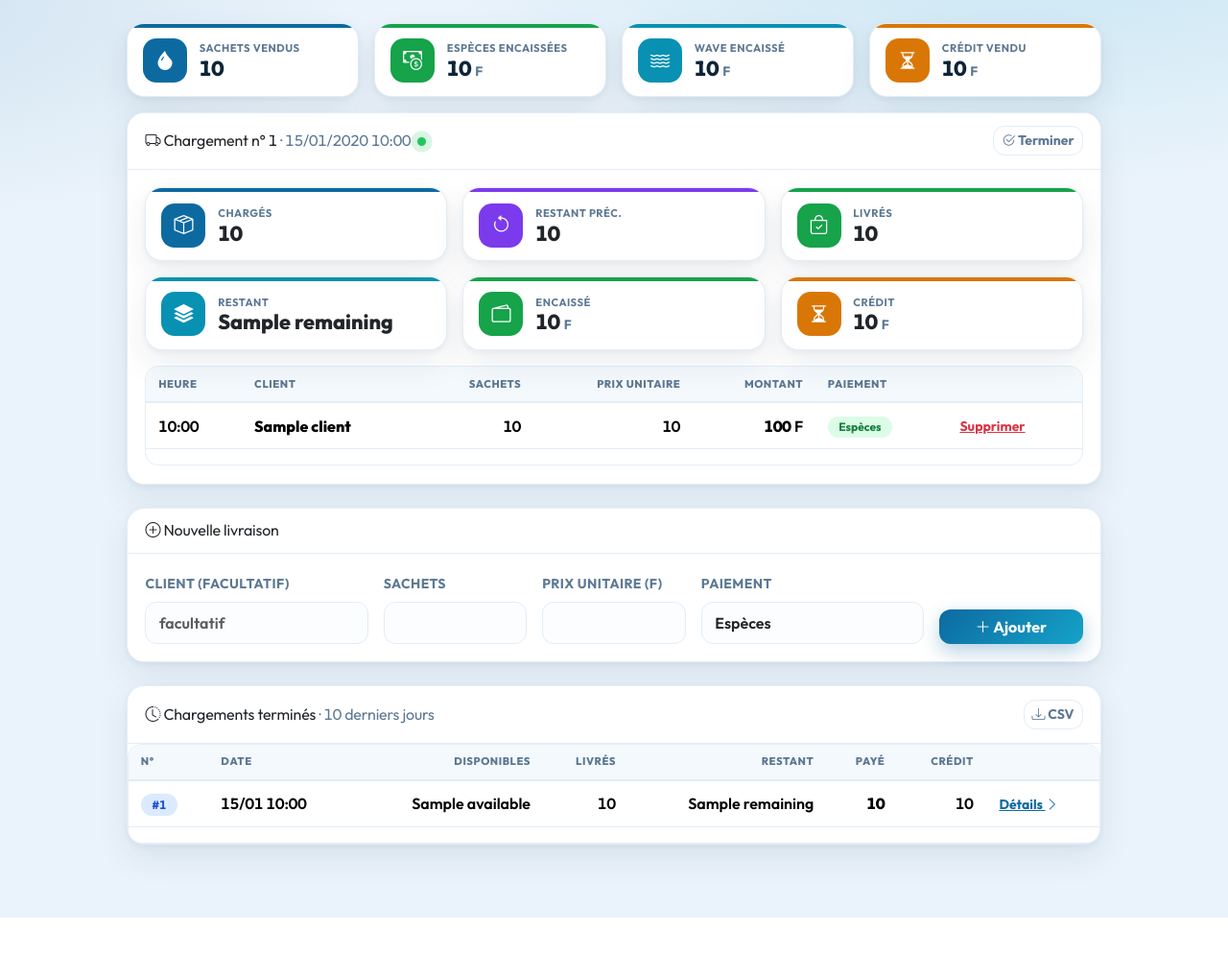
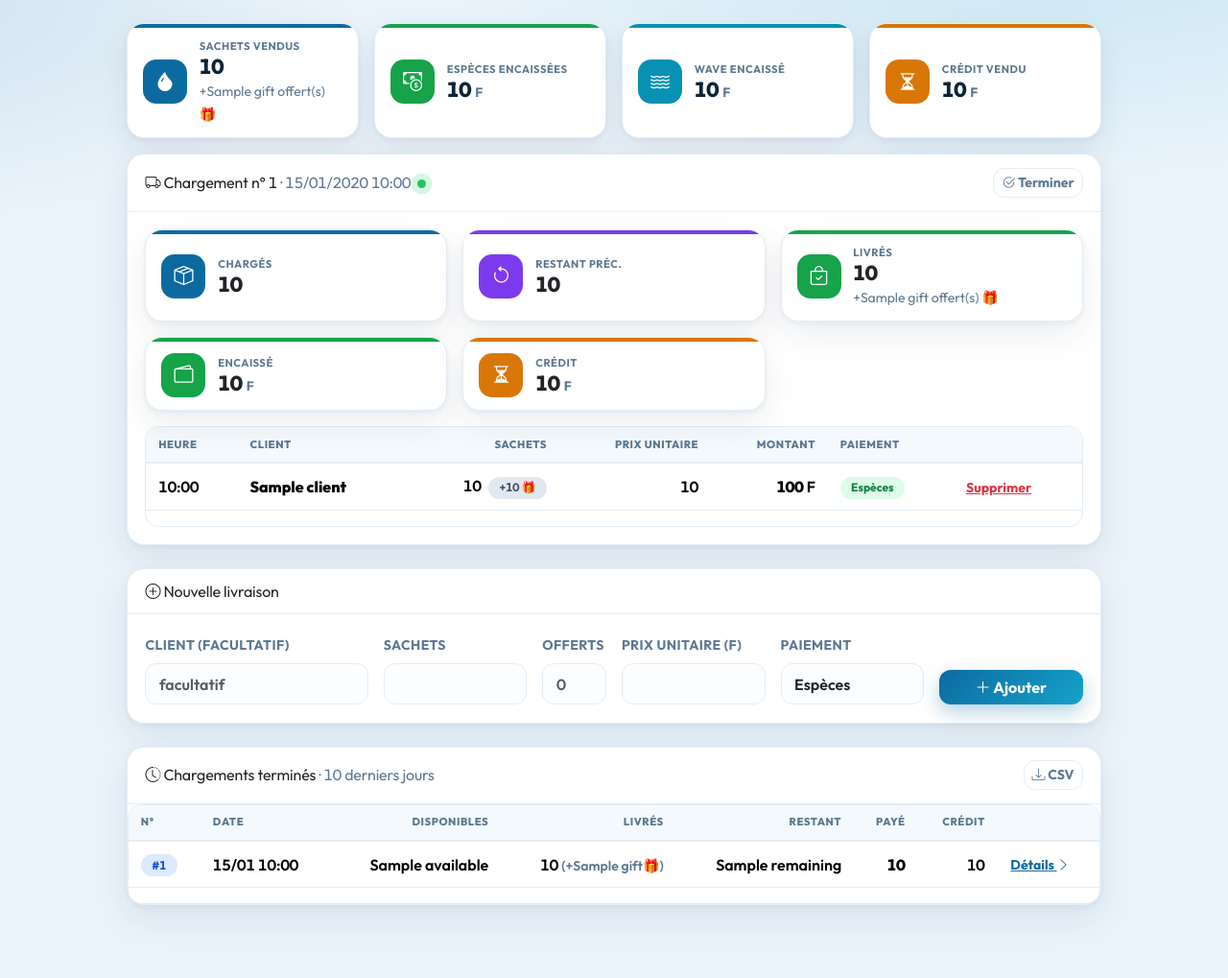
Before and after one commit to ShadowRoo7/Scripting_Projects, a Django app: template Python_Scripts/ventes-eau/templates/core/home.html in a window 1280 px wide. Shown: the whole page at 96% size. Before the commit the page ends 956 px from the top, so only its background shows below. Run offline with Django 5.2, Linux system fonts and the light colour scheme; tables that the repository leaves empty hold one stand-in row (values such as "Sample post"); the template is opened without the code that fills it: values that come from a table or form of the project are taken from there, most other values are stand-ins (such as "Sample title", 1, 10 or a date in 2020).

Commit message:
Sachets offerts : hors montants, deduits du stock

```diff
--- a/Python_Scripts/ventes-eau/core/forms.py
+++ b/Python_Scripts/ventes-eau/core/forms.py
@@ -14,8 +14,10 @@ class DeliveryForm(forms.Form):
     client = forms.CharField(label="Client", required=False,
         widget=forms.TextInput(attrs={"class": "form-control", "list": "client-list",
                                       "autocomplete": "off", "placeholder": "facultatif"}))
-    qty = forms.IntegerField(label="Sachets", min_value=1,
-        widget=forms.NumberInput(attrs={"class": "form-control", "min": "1"}))
+    qty = forms.IntegerField(label="Sachets", min_value=0, required=False,
+        widget=forms.NumberInput(attrs={"class": "form-control", "min": "0", "inputmode": "numeric"}))
+    qty_gift = forms.IntegerField(label="Offerts", min_value=0, required=False,
+        widget=forms.NumberInput(attrs={"class": "form-control", "min": "0", "inputmode": "numeric", "placeholder": "0"}))
     unit_price = forms.IntegerField(label="Prix unitaire", min_value=0,
         widget=forms.NumberInput(attrs={"class": "form-control", "min": "0"}))
     payment = forms.ChoiceField(label="Paiement", choices=Delivery.Payment.choices,
@@ -25,7 +27,11 @@ class DeliveryForm(forms.Form):
 
     def clean(self):
         cleaned = super().clean()
-        if cleaned.get("payment") == Delivery.Payment.CREDIT and not (cleaned.get("client") or "").strip():
+        qty = cleaned.get("qty") or 0
+        gift = cleaned.get("qty_gift") or 0
+        if qty + gift < 1:
+            raise forms.ValidationError("Indiquez au moins 1 sachet (vendu ou offert).")
+        if cleaned.get("payment") == Delivery.Payment.CREDIT and qty > 0 and not (cleaned.get("client") or "").strip():
             raise forms.ValidationError("Un nom de client est obligatoire pour une vente à crédit.")
         return cleaned
 
--- a/Python_Scripts/ventes-eau/core/models.py
+++ b/Python_Scripts/ventes-eau/core/models.py
@@ -51,6 +51,7 @@ class Delivery(models.Model):
     client = models.ForeignKey(Client, null=True, blank=True, on_delete=models.SET_NULL,
                                related_name="deliveries")
     qty = models.PositiveIntegerField("Sachets")
+    qty_gift = models.PositiveIntegerField("Sachets offerts", default=0)
     unit_price = models.PositiveIntegerField("Prix unitaire")
     payment = models.CharField("Paiement", max_length=10, choices=Payment.choices,
                                default=Payment.ESPECES)
--- a/Python_Scripts/ventes-eau/templates/core/partials/current_zone.html
+++ b/Python_Scripts/ventes-eau/templates/core/partials/current_zone.html
@@ -27,15 +27,19 @@
         <label class="form-label small text-muted" for="{{ delivery_form.client.id_for_label }}">Client (facultatif)</label>
         {{ delivery_form.client }}
       </div>
-      <div class="col-6 col-md-2">
+      <div class="col-4 col-md-2">
         <label class="form-label small text-muted" for="{{ delivery_form.qty.id_for_label }}">Sachets</label>
         {{ delivery_form.qty }}
       </div>
-      <div class="col-6 col-md-2">
+      <div class="col-4 col-md-1">
+        <label class="form-label small text-muted" for="{{ delivery_form.qty_gift.id_for_label }}">Offerts</label>
+        {{ delivery_form.qty_gift }}
+      </div>
+      <div class="col-4 col-md-2">
         <label class="form-label small text-muted" for="{{ delivery_form.unit_price.id_for_label }}">Prix unitaire (F)</label>
         {{ delivery_form.unit_price }}
       </div>
-      <div class="col-6 col-md-3">
+      <div class="col-6 col-md-2">
         <label class="form-label small text-muted" for="{{ delivery_form.payment.id_for_label }}">Paiement</label>
         {{ delivery_form.payment }}
       </div>
--- a/Python_Scripts/ventes-eau/templates/core/partials/delivery_table.html
+++ b/Python_Scripts/ventes-eau/templates/core/partials/delivery_table.html
@@ -18,7 +18,7 @@
             <i class="bi bi-geo-alt-fill"></i> Lieu</a>
         {% else %}<span class="text-muted">—</span>{% endif %}
       </td>
-      <td class="text-end">{{ d.qty }}</td>
+            <td class="text-end">{{ d.qty }}{% if d.qty_gift %} <span class="badge text-bg-secondary ms-1" title="{{ d.qty_gift }} sachet(s) offert(s)">+{{ d.qty_gift }} 🎁</span>{% endif %}</td>
       <td class="text-end">{{ d.unit_price|intcomma }}</td>
       <td class="text-end"><b>{{ d.amount|intcomma }}</b> F</td>
       <td>
--- a/Python_Scripts/ventes-eau/templates/core/partials/history.html
+++ b/Python_Scripts/ventes-eau/templates/core/partials/history.html
@@ -19,7 +19,7 @@
         <td><span class="badge text-bg-primary">#{{ r.loading.number }}</span></td>
         <td>{{ r.loading.created_at|date:"d/m H:i" }}</td>
         <td class="text-end">{{ r.loading.available }}</td>
-        <td class="text-end">{{ r.stats.qty }}</td>
+        <td class="text-end">{{ r.stats.qty }}{% if r.stats.gift %} <span class="small text-muted">(+{{ r.stats.gift }}🎁)</span>{% endif %}</td>
         <td class="text-end">{{ r.stats.remaining }}</td>
         <td class="text-end"><b>{{ r.stats.paid|intcomma }}</b></td>
         <td class="text-end">{{ r.stats.credit|intcomma }}</td>
--- a/Python_Scripts/ventes-eau/templates/core/partials/stats_row.html
+++ b/Python_Scripts/ventes-eau/templates/core/partials/stats_row.html
@@ -10,11 +10,10 @@
   </div></div>
   <div class="col-6 col-md-4"><div class="stat tone-green">
     <div class="ic"><i class="bi bi-bag-check"></i></div>
-    <div><div class="lbl">Livrés</div><div class="val">{{ s.qty }}</div></div>
-  </div></div>
-  <div class="col-6 col-md-4"><div class="stat tone-cyan">
-    <div class="ic"><i class="bi bi-stack"></i></div>
-    <div><div class="lbl">Restant</div><div class="val">{{ s.remaining }}</div></div>
+    <div>
+      <div class="lbl">Livrés</div><div class="val">{{ s.qty }}</div>
+      {% if s.gift %}<span class="small text-muted">+{{ s.gift }} offert(s) 🎁</span>{% endif %}
+    </div>
   </div></div>
   <div class="col-6 col-md-4"><div class="stat tone-green">
     <div class="ic"><i class="bi bi-wallet2"></i></div>
--- a/Python_Scripts/ventes-eau/templates/core/partials/today.html
+++ b/Python_Scripts/ventes-eau/templates/core/partials/today.html
@@ -2,7 +2,10 @@
 <div class="row g-3 mb-3">
   <div class="col-6 col-lg-3"><div class="stat tone-blue">
     <div class="ic"><i class="bi bi-droplet-fill"></i></div>
-    <div><div class="lbl">Sachets vendus</div><div class="val">{{ t.qty }}</div></div>
+    <div>
+      <div class="lbl">Sachets vendus</div><div class="val">{{ t.qty }}</div>
+      {% if t.gift %}<span class="small text-muted">+{{ t.gift }} offert(s) 🎁</span>{% endif %}
+    </div>
   </div></div>
   <div class="col-6 col-lg-3"><div class="stat tone-green">
     <div class="ic"><i class="bi bi-cash-coin"></i></div>
```
Also changed, not shown: Python_Scripts/ventes-eau/core/services.py (+5 -3 lines), Python_Scripts/ventes-eau/core/views.py (+22 -13 lines), Python_Scripts/ventes-eau/core/migrations/0002_delivery_qty_gift_historicaldelivery_qty_gift.py (added).
